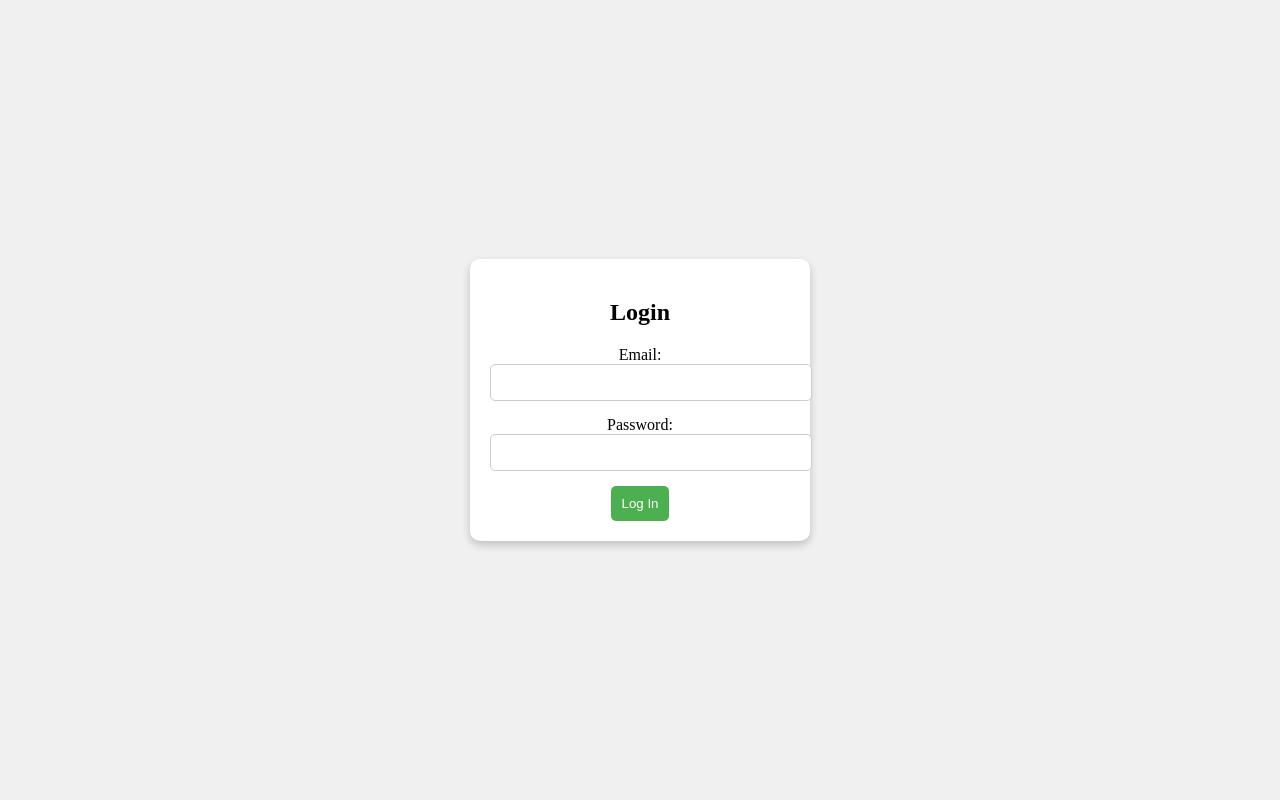
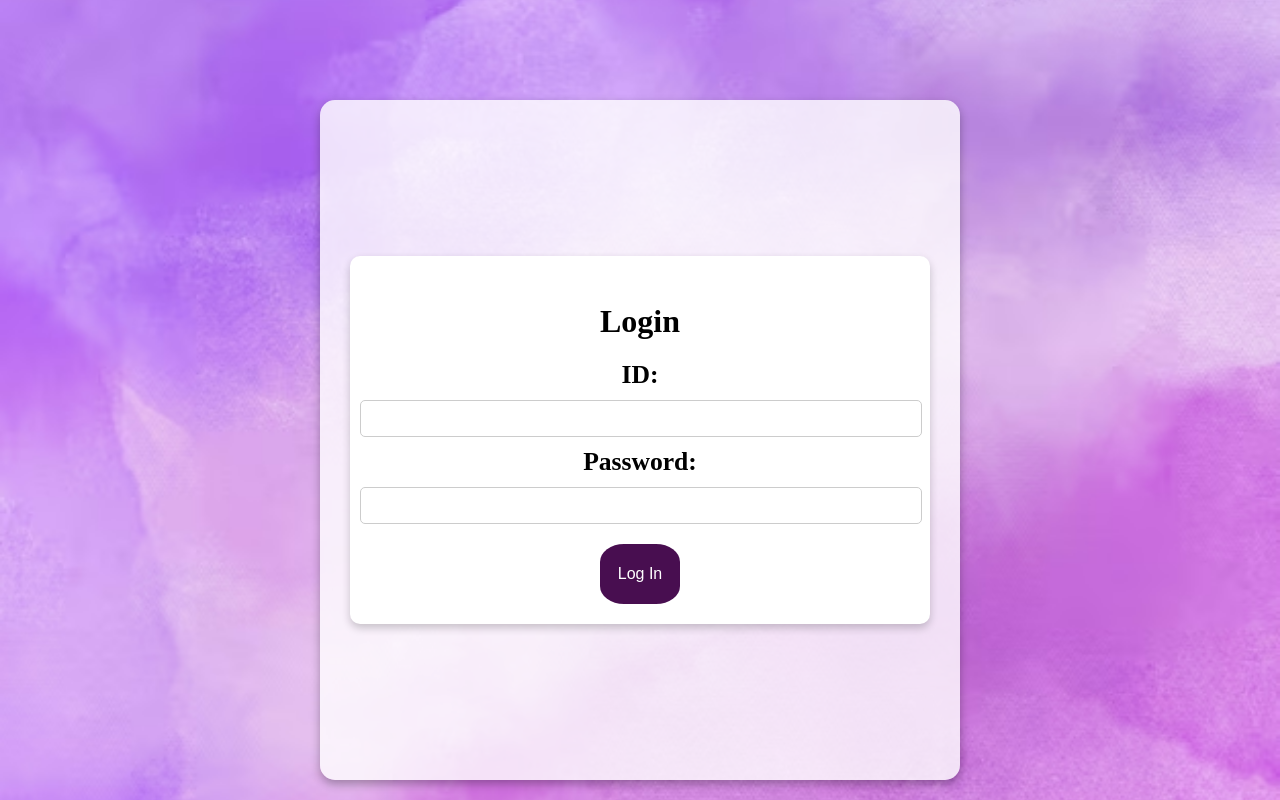
Before and after one commit to PawelekKlocek/TimeMasters, a Flask app: page / in a window 1280 px wide. Run offline with Flask 3, Linux system fonts and the light colour scheme.

Commit message:
login+employee dashboard

```diff
--- a/backend/__init__.py
+++ b/backend/__init__.py
@@ -11,6 +11,10 @@ def create_app():
     def login():
         return render_template('login.html')
 
+    @app.route('/dashboard')
+    def dashboard():
+        return render_template('dashboard.html')
+
     with app.app_context():
         db.create_all()  # Tworzenie tabel w bazie danych
 
--- a/backend/auth.py
+++ b/backend/auth.py
@@ -30,16 +30,16 @@ def login():
         if user and user.check_password(password):
             login_user(user)
             flash('Logged in successfully', 'success')
-            return redirect(url_for('dashboard'))
+            return render_template('dashboard.html')
         else:
             flash('Login unsuccessful. Check email and password', 'danger')
     return render_template('login.html')
 
 
 @app.route('/dashboard')
-@login_required
+# @login_required
 def dashboard():
-    return f"Hello, {current_user.username}!"
+    return render_template('dashboard.html')
 
 @app.route('/')
 def index():
--- a/frontend/static/styles.css
+++ b/frontend/static/styles.css
@@ -9,51 +9,134 @@ h1 {
 
 
 body {
-    background-color: #f0f0f0;
     display: flex;
     justify-content: center;
     align-items: center;
     height: 100vh;
     margin: 0;
+    background-image: url('../static/tlo.jpg');
+    background-size: cover;
+    background-position: center;
 }
 
 .container {
     display: flex;
-    justify-content: center;
+    justify-content:space-evenly;
     align-items: center;
+    background-color: rgba(255, 255, 255, 0.8);
+    border-radius: 15px;
+    padding: 20px;
+    width: 80%;
+    height: 80%;
+    max-width: 600px;
+    margin: auto;
+    margin-top: 100px;
+    box-shadow: 0 4px 10px rgba(0, 0, 0, 0.3); /* Cień */
 }
+
+.container2 {
+    background: rgba(0, 0, 0, 0.7); /* Lekko przezroczyste tło */
+    border-radius: 15px; /* Zaokrąglone rogi */
+    padding: 30px; /* Wewnętrzne marginesy */
+    width: 80%; /* Szerokość kontenera */
+    text-align: center; /* Wyśrodkowuje tekst */
+    box-shadow: 0 4px 10px rgba(0, 0, 0, 0.3);
+}
+.timer-container {
+    background: white; /* Białe tło dla timera */
+    border-radius: 20px; /* Zaokrąglone rogi */
+    padding: 15px; /* Wewnętrzne marginesy */
+    color: black; /* Kolor tekstu */
+    font-size: 5em; /* Rozmiar czcionki */
+    margin: 20px 0; /* Marginesy dla timera */
+}
+
+#currentDate {
+    font-size: 0.4em; /* Rozmiar czcionki dla daty */
+    margin-top: 10px; /* Odstęp górny dla daty */
+}
+
+.button-container {
+    display: flex; /* Elastyczny układ dla przycisków */
+    justify-content: space-around;
+    width: 100%;
+    margin: 20px 20px;
+    padding: 20px;
+    background: none;
+}
+
 
 .login-panel {
     background-color: #ffffff;
     padding: 20px;
     border-radius: 10px;
     box-shadow: 0 4px 8px rgba(0, 0, 0, 0.2);
-    width: 300px;
+    width: 90%;
     text-align: center;
 }
 
 h2 {
     margin-bottom: 20px;
+    font-size: 2em;
 }
 
-input[type="email"],
+label {
+    font-weight: bold;
+    font-size: 1.6em;
+}
+
+input[type="id"],
 input[type="password"] {
     width: 100%;
     padding: 10px;
-    margin-bottom: 15px;
-    border: 1px solid #ccc;
+    margin: 10px -10px;
+    border: 1px solid #ccc; /* Dodanie cienkiej ramki tylko wokół pola wpisywania */
     border-radius: 5px;
+    outline: none;
+    background-color: rgba(255, 255, 255, 0.9);
 }
 
+input[type="id"]:focus,
+input[type="password"]:focus {
+    border-color: #480e50; /* Zmiana koloru ramki przy focusie */
+}
+
+
 button {
-    background-color: #4CAF50;
+    background-color: #480e50;
     color: white;
     padding: 10px;
     border: none;
-    border-radius: 5px;
     cursor: pointer;
+    height: 60px;
+    width: 80px;
+    border-radius: 30%;
+    font-size: 1em;
+    margin-top: 10px;
+}
+
+.button_shift {
+    width: 100px;
+    height: 100px;
+    border: none;
+    border-radius: 50%; /* Okrągłe przyciski */
+    background-color: #26aa43; /* Zielony kolor tła przycisków */
+    color: white; /* Kolor tekstu przycisków */
+    cursor: pointer;
+    box-shadow: 0 5px 15px rgba(0, 0, 0, 0.3); /* Efekt 3D */
+    transition: transform 0.2s;
+    margin: 20px 0px;
+}
+
+.button_shift:hover {
+    transform: scale(1.1); /* Powiększenie przycisku na hover */
+}
+
+.button_shift:disabled {
+    background-color: #ccc; /* Szary kolor dla zablokowanych przycisków */
+    cursor: not-allowed; /* Kursor zakazany dla zablokowanych przycisków */
 }
 
 button:hover {
-    background-color: #45a049;
+    background-color: #47254d;
 }
--- a/frontend/templates/login.html
+++ b/frontend/templates/login.html
@@ -3,8 +3,9 @@
 <head>
     <meta charset="UTF-8">
     <meta name="viewport" content="width=device-width, initial-scale=1.0">
-    <title>Login</title>
+    <title>TimeMasters</title>
     <link rel="stylesheet" href="{{ url_for('static', filename='styles.css') }}">
+    <link rel="icon" type="image/png" href="{{ url_for('static', filename='logo.png') }}">
 </head>
 <body>
     <div class="container">
@@ -18,8 +19,8 @@
                 {% endif %}
             {% endwith %}
             <form action="{{ url_for('login') }}" method="POST">
-                <label for="email">Email:</label>
-                <input type="email" id="email" name="email" required>
+                <label for="id">ID:</label>
+                <input type="id" id="id" name="id" required>
                 <label for="password">Password:</label>
                 <input type="password" id="password" name="password" required>
                 <button type="submit">Log In</button>
```
Also changed, not shown: frontend/templates/dashboard.html (added, +60 -0 lines), frontend/static/logo.png (added), frontend/static/tlo.jpg (added), frontend/templates/admin.html (added).
